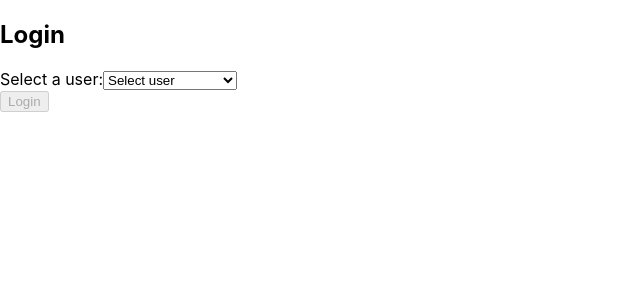
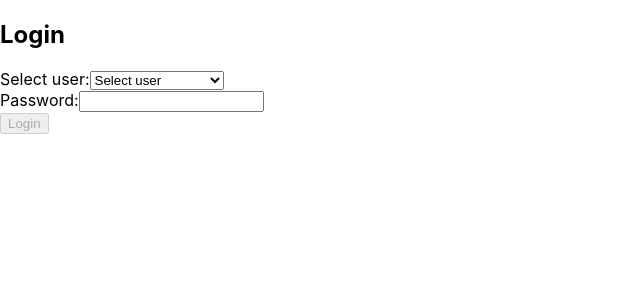
Before and after one commit to ziembick/employee-polls-web-app, a React (Create React App) app in the folder employee-polls/: page / in a window 1280 px wide. Shown: the top 300 px of the page, without its empty margins (0-640 px from the left). Built offline with nearby package versions, Linux system fonts and the light colour scheme.

Commit message:
user dropdown and password

```diff
--- a/employee-polls/src/components/LoginPage.js
+++ b/employee-polls/src/components/LoginPage.js
@@ -6,14 +6,25 @@ import { users } from "../utils/_DATA";
 
 function LoginPage({ dispatch, isAuthenticated }) {
   const [selectedUser, setSelectedUser] = useState("");
+  const [password, setPassword] = useState("");
+
+  const handleUserChange = (e) => {
+    setSelectedUser(e.target.value);
+  };
+
+  const handlePasswordChange = (e) => {
+    setPassword(e.target.value);
+  };
 
   const handleSubmit = (e) => {
     e.preventDefault();
 
-    if (selectedUser) {
-      dispatch(loginUser(selectedUser));
+    const user = users[selectedUser];
+
+    if (user && user.password === password) {
+      dispatch(loginUser(user.id));
     } else {
-      alert("Please select a user");
+      alert("Invalid username or password");
     }
   };
 
@@ -26,15 +37,24 @@ function LoginPage({ dispatch, isAuthenticated }) {
       <h2>Login</h2>
       <form onSubmit={handleSubmit}>
         <div>
-          <label htmlFor="user-select">Select a user:</label>
-          <select id="user-select" value={selectedUser} onChange={(e) => setSelectedUser(e.target.value)}>
-            <option value="">Select user</option>
-            {Object.values(users).map((user) => (
+          <label htmlFor="user-select">Select user:</label>
+          <select id="user-select" value={selectedUser} onChange={handleUserChange}>
+            <option value="" disabled>Select user</option>
+            {Object.values(users).map(user => (
               <option key={user.id} value={user.id}>{user.name}</option>
             ))}
           </select>
         </div>
-        <button type="submit" disabled={!selectedUser}>
+        <div>
+          <label htmlFor="password-input">Password:</label>
+          <input
+            type="password"
+            id="password-input"
+            value={password}
+            onChange={handlePasswordChange}
+          />
+        </div>
+        <button type="submit" disabled={!selectedUser || !password}>
           Login
         </button>
       </form>
```
